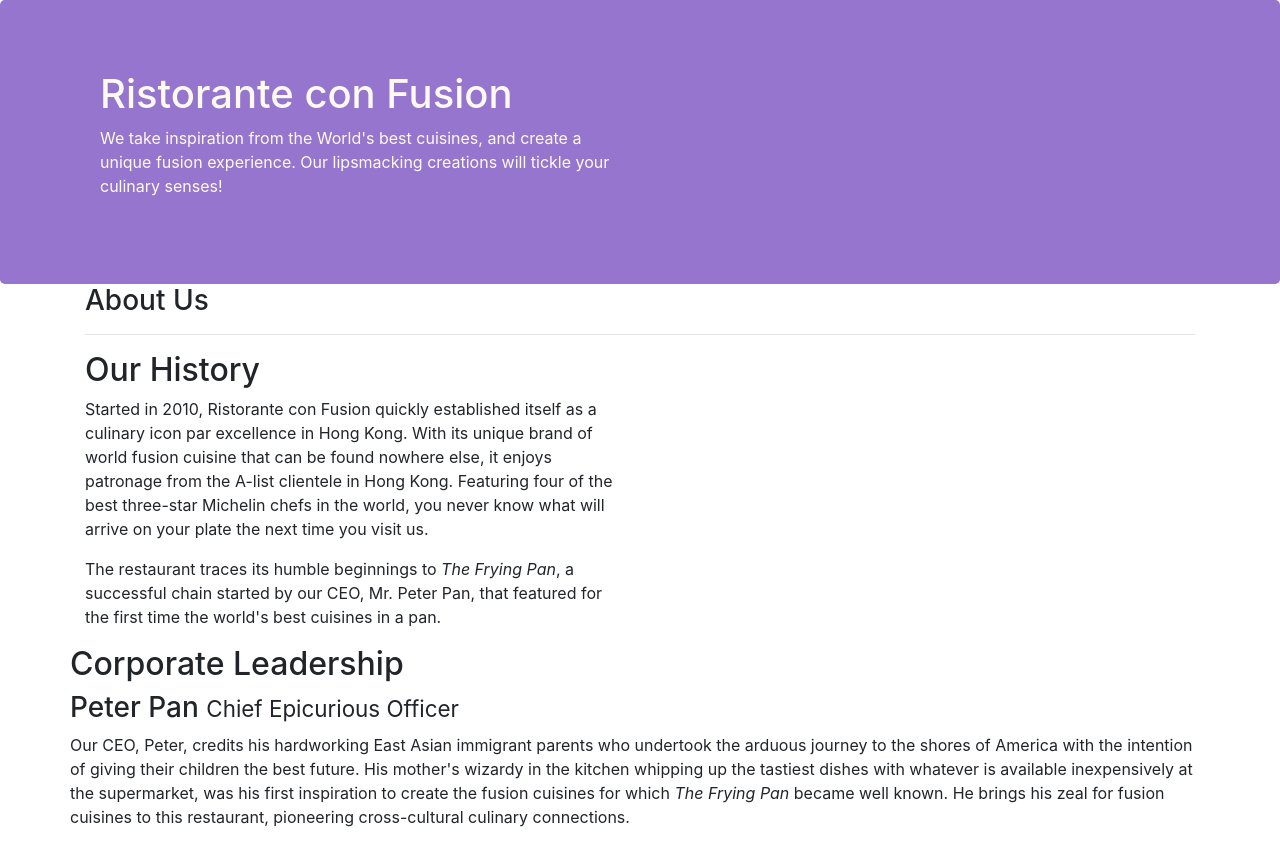
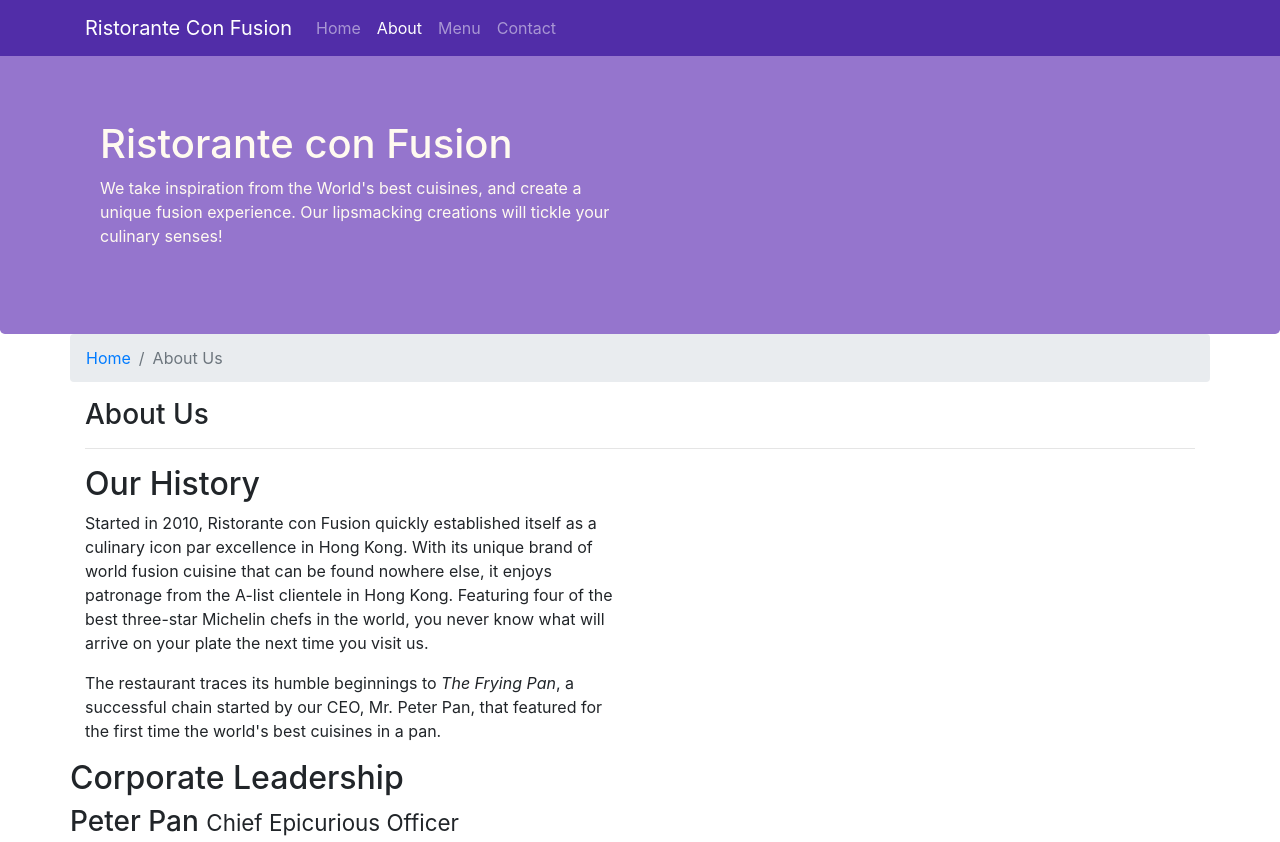
Before and after one commit to harpreet-nitj/confusion, a website: page aboutus.html in a window 1280 px wide. Shown: the top 842 px of the page. Drawn offline with nearby package versions, Linux system fonts and the light colour scheme.

Commit message:
Navbars and Breadcrumd

```diff
--- a/aboutus.html
+++ b/aboutus.html
@@ -14,7 +14,23 @@
 </head>
 
 <body>
+  <nav class="navbar navbar-dark navbar-expand-sm fixed-top">
+    <div class="container">
+      <button class="navbar-toggler" type="button" data-toggle="collapse" data-target="#Navbar">
+        <span class="navbar-toggler-icon"></span>
+      </button>
+      <a class="navbar-brand" href="#">Ristorante Con Fusion</a>
+      <div class="collapse navbar-collapse" id="Navbar">
+        <ul class="navbar-nav mr-auto">
+          <li class="nav-item"> <a class="nav-link" href="./index.html">Home</a> </li>
+          <li class="nav-item active"> <a class="nav-link" href="#">About</a> </li>
+          <li class="nav-item"> <a class="nav-link" href="#">Menu</a> </li>
+          <li class="nav-item"> <a class="nav-link" href="#">Contact</a> </li>
+        </ul>
+      </div>
+    </div>
 
+  </nav>
     <header class="jumbotron">
         <div class="container">
             <div class="row row-header">
@@ -30,6 +46,10 @@
 
     <div class="container">
         <div class="row">
+          <ol class="col-12 breadcrumb">
+            <li class="breadcrumb-item"> <a href="./index.html">Home</a> </li>
+            <li class="breadcrumb-item active">About Us</li>
+          </ol>
             <div class="col-12">
                <h3>About Us</h3>
                <hr>
@@ -77,7 +97,7 @@
                 <div class="col-4 offset-1 col-sm-2">
                     <h5>Links</h5>
                     <ul class="list-unstyled">
-                        <li><a href="#">Home</a></li>
+                        <li><a href="./index.html">Home</a></li>
                         <li><a href="#">About</a></li>
                         <li><a href="#">Menu</a></li>
                         <li><a href="#">Contact</a></li>
--- a/css/styles.css
+++ b/css/styles.css
@@ -28,3 +28,12 @@ address{
   margin: 0px;
   color: #0f0f0f;
 }
+
+body{
+  padding: 50px 0px 0px 0px;
+  z-index: 0;
+}
+
+.navbar-dark{
+  background-color: #512DA8;
+}
```
Also changed, not shown: index.html (+17 -1 lines).
